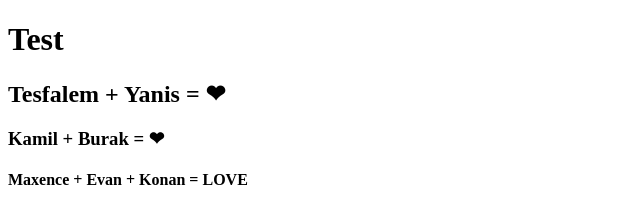
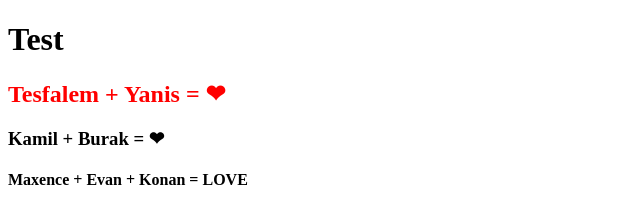
Before and after one commit to Fifoudu388/test, a plain HTML site: page index.html in a window 1280 px wide. Shown: the whole page, without its empty margins (0-640 px from the left). Drawn offline with Linux system fonts and the light colour scheme.

Commit message:
update color to font

```diff
--- a/index.html
+++ b/index.html
@@ -7,7 +7,7 @@
 </head>
 <body>
     <h1>Test</h1>
-    <h2>Tesfalem + Yanis = ❤<color:red/></h2>
+    <h2><font color="red">Tesfalem + Yanis = ❤</font></h2>
     <h3>Kamil + Burak = ❤</h3>
     <h4>Maxence + Evan + Konan = LOVE</h4>
 </body>
```
